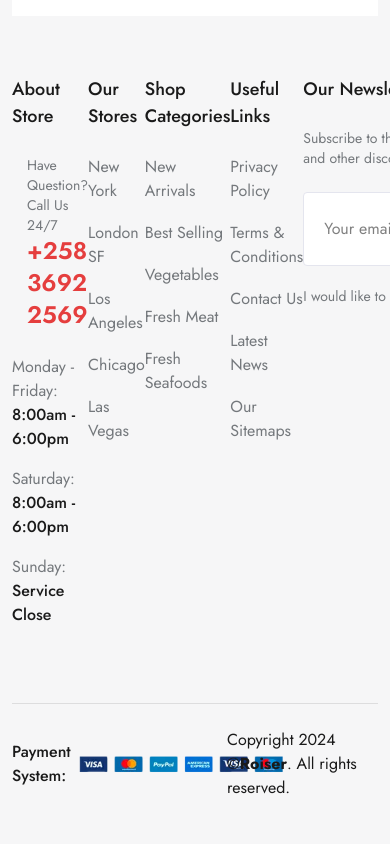
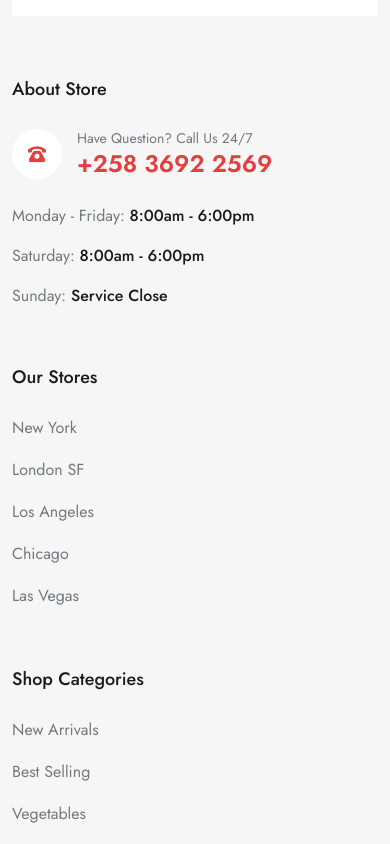
Before and after one commit to Sijan666/roiserTeam, a React (Vite) app: page /faq in a window 390 px wide. Shown: the part 2300-3144 px from the top of the page. Built offline with nearby package versions, Linux system fonts and the light colour scheme; a web font is replaced by a local one.

Commit message:
fix responsive in blog and footer

```diff
--- a/src/components/Button.jsx
+++ b/src/components/Button.jsx
@@ -2,7 +2,7 @@
 
 const Button = ({ btnText, className }) => {
     return (
-        <button className={`py-5 px-[35px] rounded-[3px] cursor-pointer ${className}`}>{btnText}</button>
+        <button className={`py-5 lg:px-[35px] px-5 rounded-[3px] cursor-pointer ${className}`}>{btnText}</button>
     )
 }
 
--- a/src/components/layouts/Blog.jsx
+++ b/src/components/layouts/Blog.jsx
@@ -13,7 +13,7 @@ const Blog = () => {
       <Flex className={"mt-10 gap-x-5 gap-y-10 flex flex-col lg:flex-row"}>
         <div className="">
           <div className="h-[250px] lg:w-[465px] bg-[#D9D9D9] rounded-tr-md rounded-tl-md"></div>
-          <div className="p-10 shadow-newMade h-[250px] lg:w-[465px] rounded-bl-md rounded-br-md">
+          <div className="p-10 shadow-newMade lg:h-[250px] lg:w-[465px] rounded-bl-md rounded-br-md">
             <Flex className={"gap-x-8"}>
               <Link className="flex  gap-x-2">
                 <FaCalendarAlt className="text-[#E53E3E]" />
@@ -40,7 +40,7 @@ const Blog = () => {
         </div>
         <div className="">
           <div className="h-[250px] lg:w-[465px] bg-[#D9D9D9] rounded-tr-md rounded-tl-md"></div>
-          <div className="p-10 shadow-newMade h-[250px] lg:w-[465px] rounded-bl-md rounded-br-md">
+          <div className="p-10 shadow-newMade lg:h-[250px] lg:w-[465px] rounded-bl-md rounded-br-md">
             <Flex className={"gap-x-8"}>
               <Link className="flex gap-x-2">
                 <FaCalendarAlt className="text-[#E53E3E]" />
@@ -67,7 +67,7 @@ const Blog = () => {
         </div>
         <div className="">
           <div className="h-[250px] lg:w-[465px] bg-[#D9D9D9] rounded-tr-md rounded-tl-md"></div>
-          <div className="p-10 shadow-newMade h-[250px] lg:w-[465px] rounded-bl-md rounded-br-md">
+          <div className="p-10 shadow-newMade lg:h-[250px] lg:w-[465px] rounded-bl-md rounded-br-md">
             <Flex className={"gap-x-8"}>
               <Link className="flex gap-x-2">
                 <FaCalendarAlt className="text-[#E53E3E]" />
--- a/src/components/layouts/Footer.jsx
+++ b/src/components/layouts/Footer.jsx
@@ -54,7 +54,7 @@ const Footer = () => {
 
           </Flex>
           {/* Footer Info Bar End*/}
-          <Flex className={"py-[60px] justify-between items-start"}>
+          <Flex className={"py-[60px] justify-between items-start flex flex-col lg:flex-row gap-y-10"}>
             {/* 1 */}
             <div className="">
               <h3 className="text-[#1A1A1A] text-[18px] font-medium pb-[25px]">About Store</h3>
@@ -107,10 +107,10 @@ const Footer = () => {
             {/* 5 */}
             <div className="">
               <h3 className="text-[#1A1A1A] text-[18px] font-medium pb-[25px]">Our Newsletter</h3>
-              <div className="w-[400px]">
-                <p className="text-[#74787C] text-sm pb-6">Subscribe to the mailing list to receive updates one the new arrivals and other discounts</p>
+              <div className="lg:w-[400px] w-full">
+                <p className="text-[#74787C] lg:text-sm pb-6">Subscribe to the mailing list to receive updates one the new arrivals and other discounts</p>
               <div className="bg-white flex justify-between py-1.5 px-3 border border-[#E4E5EE] rounded-sm">
-                  <input className="pr-15 pl-2 outline-0" type="email" name="" id="" placeholder="Your email address" />
+                  <input className="lg:pr-15 lg:pl-2 outline-0" type="email" name="" id="" placeholder="Your email address" />
                   <Button btnText={"Subscribe"} className={'text-white font-extrabold text-sm bg-[#E53E3E] uppercase '}/>
               </div>
                   <p className="text-[#74787C] text-sm pt-5">I would like to receive news and special offer</p>
@@ -119,8 +119,8 @@ const Footer = () => {
 
           </Flex>
           {/* Footer Bottom */}
-          <Flex className={'justify-between border-t border-[#DDDDDE] py-6'}>
-            <div className="flex items-center">
+          <Flex className={'justify-between border-t border-[#DDDDDE] py-6 flex flex-col lg:flex-row gap-y-5'}>
+            <div className=" items-center flex flex-col lg:flex-row">
               <h3 className="text-[#1A1A1A] text-[16px] font-medium pr-1">Payment System:</h3>
               <Images imgSrc={CadrLogo}/>
             </div>
```
